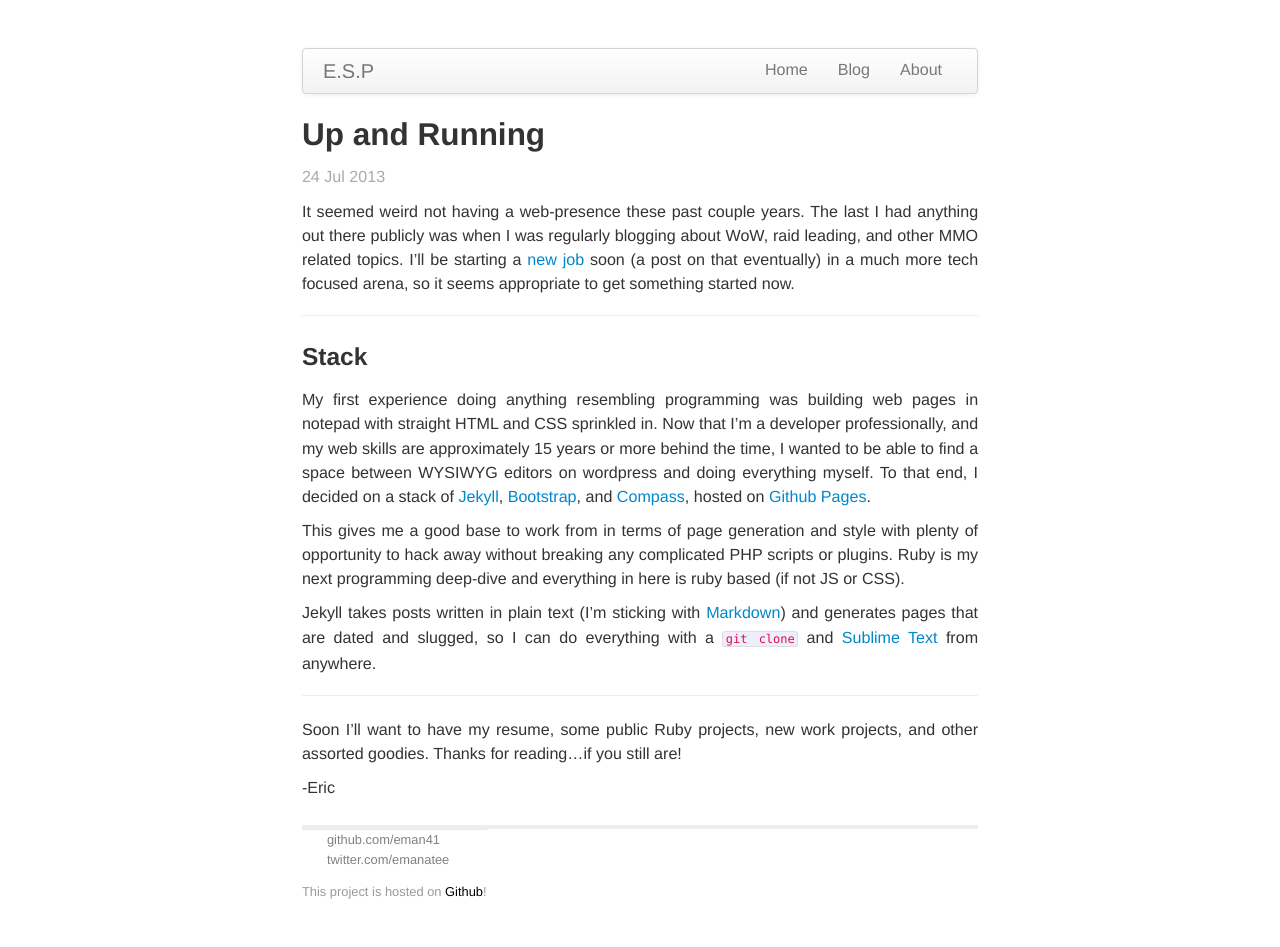
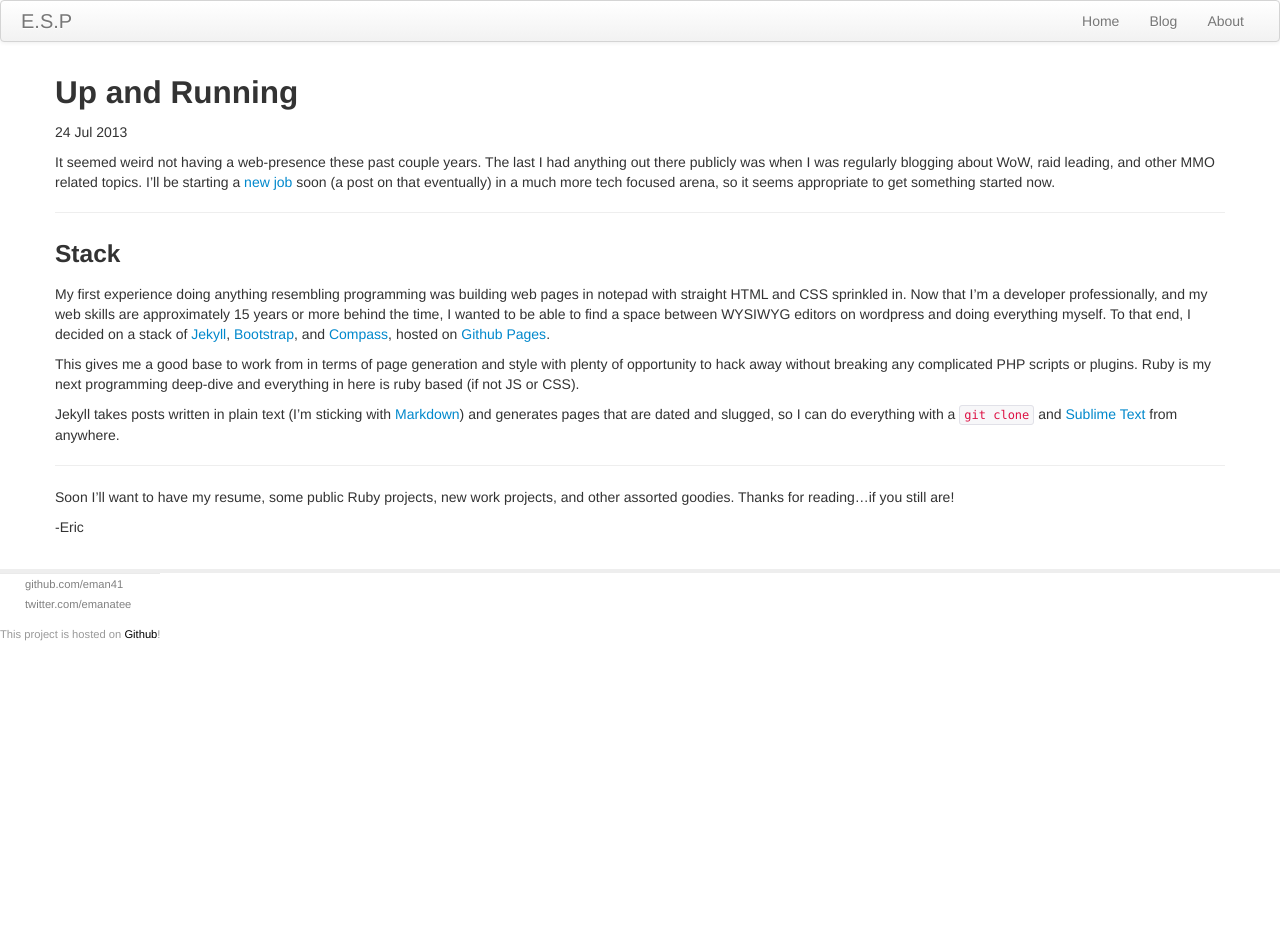
Before and after one commit to eman41/eman41.github.io, a Jekyll site: the page built from _posts/2013-07-24-a-new-job.markdown, in a window 1280 px wide. Built offline with Jekyll 4.4.1, drawn with Linux system fonts in a browser that asks for light colours; after the commit the page ends 900 px from its top, so only the background shows below that.

Commit message:
Modify the layout a bit

```diff
--- a/_layouts/default.html
+++ b/_layouts/default.html
@@ -3,8 +3,7 @@
     <head>
         <meta charset="utf-8">
         <meta http-equiv="X-UA-Compatible" content="IE=edge,chrome=1">
-        <meta name="viewport" content="width=device-width, initial-scale=1, maximum-scale=1">
-
+        <meta name="viewport" content="width=device-width, initial-scale=1.0">
         <title>{{ page.title }}</title>
 
         <!-- syntax highlighting CSS -->
@@ -18,15 +17,14 @@
         <!-- Bootstrap/Custom -->
         <link rel="stylesheet" href="/css/main.css">
         <link rel="stylesheet" href="/css/bootstrap.min.css">
-        <link rel="stylesheet" href="/css/bootstrap-responsive.min.css" >
+        <link rel="stylesheet" href="/css/bootstrap-responsive.min.css">
     </head>
     <body>
       <script src="http://code.jquery.com/jquery.js"></script>
       <script type="text/javascript" src="/js/bootstrap.min.js"></script>
-        <div class="container">
-          <div class="site">
       <div class="navbar">
         <div class="navbar-inner">
+          <div class="container">
             <a href="#" class="brand esp">{{ site.name }}</a>
             <ul class="nav pull-right">
               <li><a href="/">Home</a></li>
@@ -35,9 +33,10 @@
             </ul>
           </div>
         </div>
-
+      </div>
+      <div class="container">
         {{ content }}
-
+      </div>
       <div class="footer">
         <div class="contact">
           <ul>
@@ -49,8 +48,5 @@
           </p>
         </div>
       </div>
-          </div>
-        </div> <!-- /container -->
-
     </body>
 </html>
--- a/_posts/2013-07-24-a-new-job.markdown
+++ b/_posts/2013-07-24-a-new-job.markdown
@@ -2,7 +2,7 @@
 layout: post
 title:  "Up and Running"
 date:   2013-07-24 19:35:39
-categories: "blog"
+categories: blog
 ---
 
 It seemed weird not having a web-presence these past couple years. The last I had anything out there publicly was when I was regularly blogging about WoW, raid leading, and other MMO related topics. I'll be starting a [new job][schell] soon (a post on that eventually) in a much more tech focused arena, so it seems appropriate to get something started now.
--- a/css/main.css
+++ b/css/main.css
@@ -14,15 +14,14 @@ body {
   background-color: #FFF;
   font: 13.34px Helvetica, Arial, sans-serif;
   font-size: small;
-  text-align: center;
 }
 
-/* line 17, ../sass/main.scss */
+/* line 16, ../sass/main.scss */
 a, a:visited {
   color: #3366CC;
 }
 
-/* line 19, ../sass/main.scss */
+/* line 18, ../sass/main.scss */
 table {
   font-size: inherit;
   font: 100%;
@@ -33,118 +32,52 @@ table {
 /* Home
 /*
 /*****************************************************************************/
-/* line 29, ../sass/main.scss */
+/* line 28, ../sass/main.scss */
 ul.posts {
   list-style-type: none;
   margin-bottom: 2em;
 }
 
-/* line 34, ../sass/main.scss */
+/* line 33, ../sass/main.scss */
 ul.posts li {
   line-height: 1.75em;
 }
 
-/* line 38, ../sass/main.scss */
+/* line 37, ../sass/main.scss */
 ul.posts span {
   color: #aaa;
   font-family: Consolas, Monaco, "Courier New", monospace;
   font-size: 80%;
 }
 
-/*****************************************************************************/
-/*
-/* Site
-/*
-/*****************************************************************************/
-/* line 50, ../sass/main.scss */
-.site {
-  font-size: 115%;
-  text-align: justify;
-  width: 42em;
-  margin: 3em auto 2em;
-  line-height: 1.5em;
-}
-/* line 57, ../sass/main.scss */
-.site .meta {
-  color: #aaa;
-}
-/* line 60, ../sass/main.scss */
-.site .footer {
+/* line 43, ../sass/main.scss */
+.footer {
   font-size: 80%;
   color: #666;
   border-top: 4px solid #eee;
   margin-top: 2em;
   overflow: hidden;
 }
-/* line 66, ../sass/main.scss */
-.site .footer .contact {
+/* line 49, ../sass/main.scss */
+.footer .contact {
   float: left;
   margin-right: 3em;
   border-top: 1px solid #eaeaea;
 }
-/* line 70, ../sass/main.scss */
-.site .footer .contact ul {
+/* line 53, ../sass/main.scss */
+.footer .contact ul {
   list-style: none;
 }
-/* line 73, ../sass/main.scss */
-.site .footer .contact a {
+/* line 56, ../sass/main.scss */
+.footer .contact a {
   color: gray;
 }
-/* line 76, ../sass/main.scss */
-.site .footer .contact a:hover {
+/* line 59, ../sass/main.scss */
+.footer .contact a:hover {
   color: blue;
   text-decoration: none;
 }
-/* line 81, ../sass/main.scss */
-.site .footer .muted a {
+/* line 64, ../sass/main.scss */
+.footer .muted a {
   color: black;
 }
-
-/*****************************************************************************/
-/*
-/* Posts
-/*
-/*****************************************************************************/
-/* standard */
-/* line 94, ../sass/main.scss */
-.post {
-  /* terminal */
-}
-/* line 95, ../sass/main.scss */
-.post a:hover {
-  color: #d14;
-}
-/* line 98, ../sass/main.scss */
-.post a, .post a:visited, .post a:hover {
-  text-decoration: none;
-}
-/* line 101, ../sass/main.scss */
-.post pre {
-  border: 1px solid #ddd;
-  background-color: #eef;
-  padding: 0 .4em;
-}
-/* line 105, ../sass/main.scss */
-.post pre code {
-  border: none;
-}
-/* line 109, ../sass/main.scss */
-.post ul, .post ol {
-  margin-left: 1.35em;
-}
-/* line 112, ../sass/main.scss */
-.post code {
-  border: 1px solid #ddd;
-  background-color: #eef;
-  padding: 0 .2em;
-}
-/* line 118, ../sass/main.scss */
-.post pre.terminal {
-  border: 1px solid #000;
-  background-color: #333;
-  color: #FFF;
-}
-/* line 122, ../sass/main.scss */
-.post pre.terminal code {
-  background-color: #333;
-}
```
Also changed, not shown: sass/main.scss (+0 -59 lines). Lines whose indentation alone changed are shown as unchanged.
